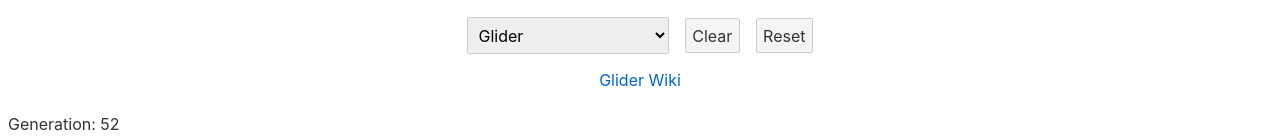
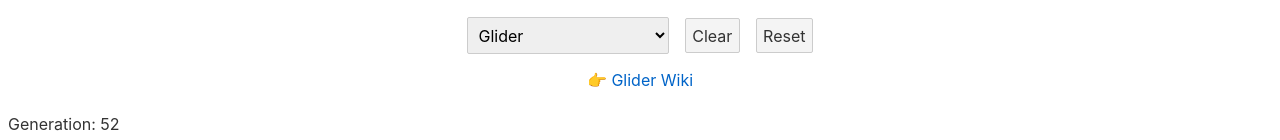
Before and after one commit to mebble/gameoflife, a Svelte app: page / in a window 1280 px wide. Shown: the part 226-366 px from the top of the page. Built offline with nearby package versions, Linux system fonts and the light colour scheme.

Commit message:
add pointer to seed wiki

```diff
--- a/src/App.svelte
+++ b/src/App.svelte
@@ -104,7 +104,7 @@
             </div>
         </form>
         {#if selectedSeed && selectedSeed.info}
-            <a href={selectedSeed.info}>{selectedSeed.name} Wiki</a>
+            <a href={selectedSeed.info}>👉 {selectedSeed.name} Wiki</a>
         {/if}
     </header>
     <div id="canvas-container">
```
